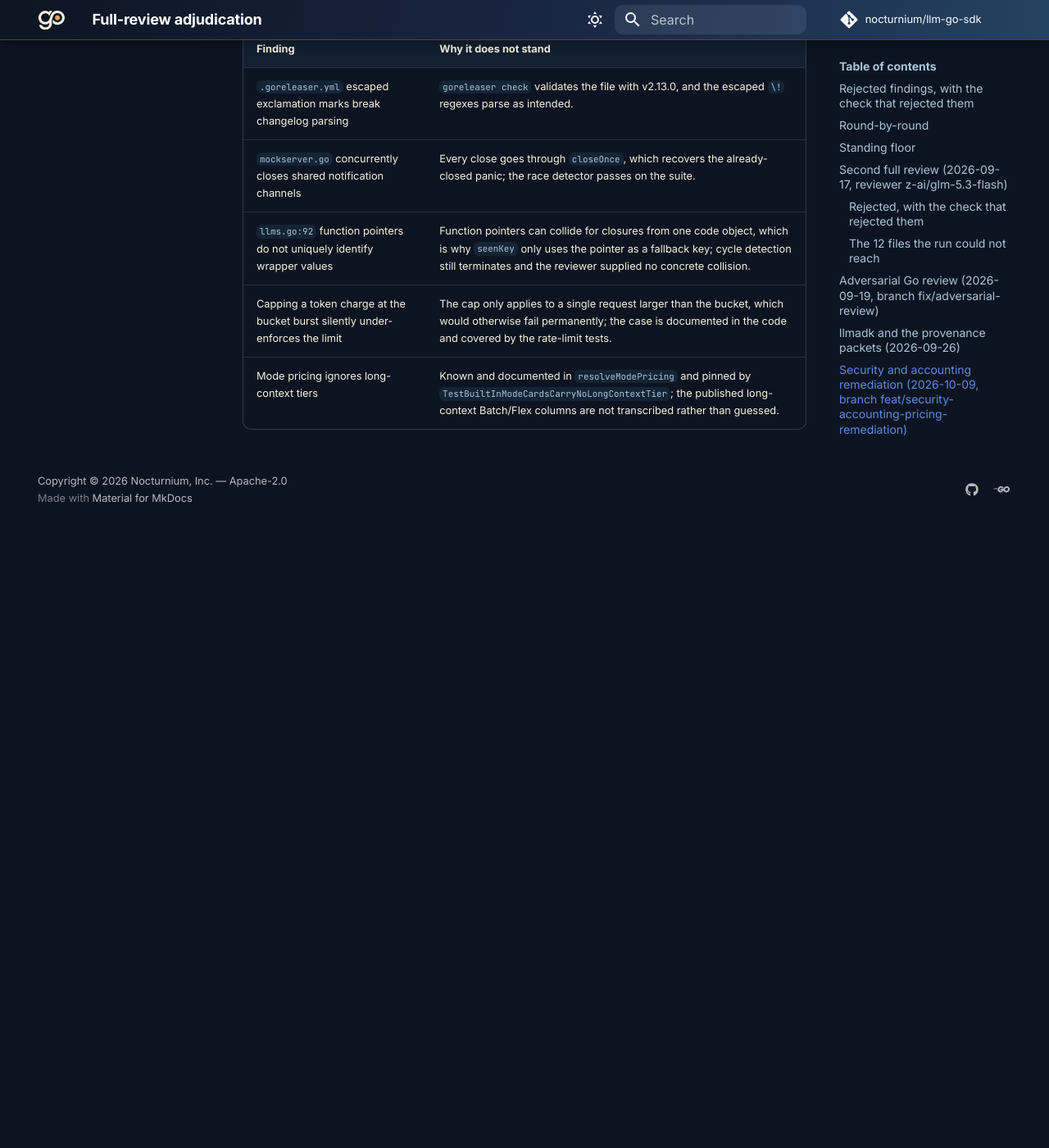
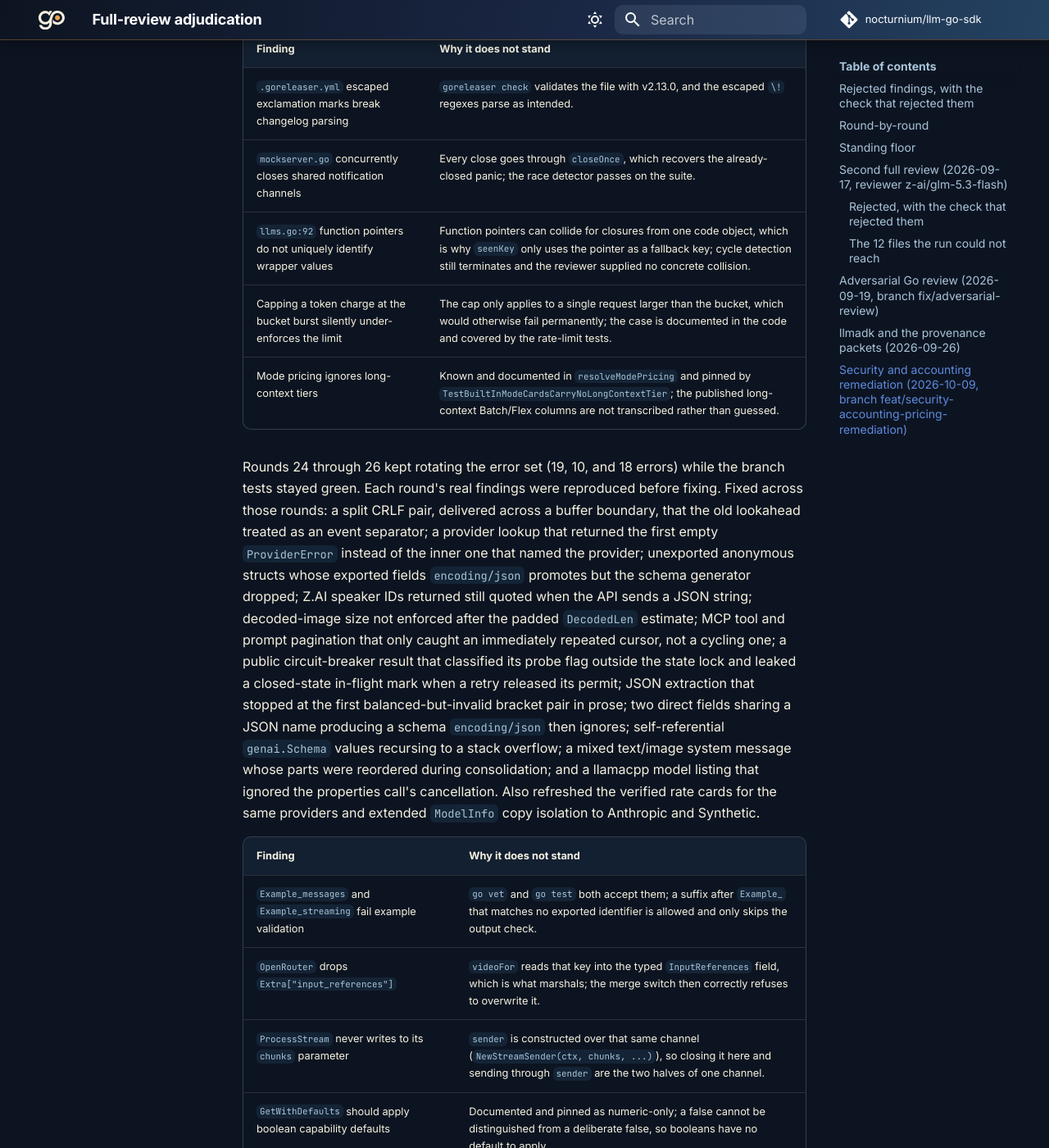
Before and after one commit to nocturnium/llm-go-sdk, an MkDocs documentation site: the page built from docs/nitpick-adjudication.md, in a window 1280 px wide and 1400 px high, scrolled down 8187 px. Shown: the whole window at 82% size. Built offline with MkDocs 1.6.1 and Material for MkDocs 9.7.7, drawn with Linux system fonts in a browser that asks for light colours; comment, search, counter and statistics services are not loaded; before the commit the page ends 8817 px from its top, so only the background shows below that; some of the changed text lies outside the part shown.

Commit message:
Record the round 24-26 adjudications

```diff
--- a/docs/nitpick-adjudication.md
+++ b/docs/nitpick-adjudication.md
@@ -227,3 +227,34 @@ below.
 | `llms.go:92` function pointers do not uniquely identify wrapper values | Function pointers can collide for closures from one code object, which is why `seenKey` only uses the pointer as a fallback key; cycle detection still terminates and the reviewer supplied no concrete collision. |
 | Capping a token charge at the bucket burst silently under-enforces the limit | The cap only applies to a single request larger than the bucket, which would otherwise fail permanently; the case is documented in the code and covered by the rate-limit tests. |
 | Mode pricing ignores long-context tiers | Known and documented in `resolveModePricing` and pinned by `TestBuiltInModeCardsCarryNoLongContextTier`; the published long-context Batch/Flex columns are not transcribed rather than guessed. |
+
+Rounds 24 through 26 kept rotating the error set (19, 10, and 18 errors) while
+the branch tests stayed green. Each round's real findings were reproduced before
+fixing. Fixed across those rounds: a split CRLF pair, delivered across a buffer
+boundary, that the old lookahead treated as an event separator; a provider
+lookup that returned the first empty `ProviderError` instead of the inner one
+that named the provider; unexported anonymous structs whose exported fields
+`encoding/json` promotes but the schema generator dropped; Z.AI speaker IDs
+returned still quoted when the API sends a JSON string; decoded-image size not
+enforced after the padded `DecodedLen` estimate; MCP tool and prompt pagination
+that only caught an immediately repeated cursor, not a cycling one; a public
+circuit-breaker result that classified its probe flag outside the state lock and
+leaked a closed-state in-flight mark when a retry released its permit; JSON
+extraction that stopped at the first balanced-but-invalid bracket pair in prose;
+two direct fields sharing a JSON name producing a schema `encoding/json` then
+ignores; self-referential `genai.Schema` values recursing to a stack overflow; a
+mixed text/image system message whose parts were reordered during consolidation;
+and a llamacpp model listing that ignored the properties call's cancellation.
+Also refreshed the verified rate cards for the same providers and extended
+`ModelInfo` copy isolation to Anthropic and Synthetic.
+
+| Finding | Why it does not stand |
+| --- | --- |
+| `Example_messages` and `Example_streaming` fail example validation | `go vet` and `go test` both accept them; a suffix after `Example_` that matches no exported identifier is allowed and only skips the output check. |
+| `OpenRouter` drops `Extra["input_references"]` | `videoFor` reads that key into the typed `InputReferences` field, which is what marshals; the merge switch then correctly refuses to overwrite it. |
+| `ProcessStream` never writes to its `chunks` parameter | `sender` is constructed over that same channel (`NewStreamSender(ctx, chunks, ...)`), so closing it here and sending through `sender` are the two halves of one channel. |
+| `GetWithDefaults` should apply boolean capability defaults | Documented and pinned as numeric-only; a false cannot be distinguished from a deliberate false, so booleans have no default to apply. |
+| `llmadk` omits a pending result when a tool call is not immediately followed by a tool message | `repairToolResults` walks the following run of tool messages, and a regression test confirms the placeholder is inserted when a user message intervenes. |
+| `.github/workflows/*` reference unreleased `actions/checkout@v7` | The tags exist: the GitHub tags API returns `v7.0.1`/`v7` for checkout and `v7.0.0`/`v7` for setup-go. |
+| `scripts/release-decide.sh` uses an undefined `$1` in `count()` | The filter is passed as `count`'s first positional argument, which `jq` receives through shell interpolation of `$1`; a direct invocation of the same function returns the expected count. |
+| `pkg/observability/otel_langfuse_test.go` leaves later tests on the wrong recorder | The suite passes with `-shuffle` seeds 1-8 after the global-provider cleanup the file already performs. |
```
